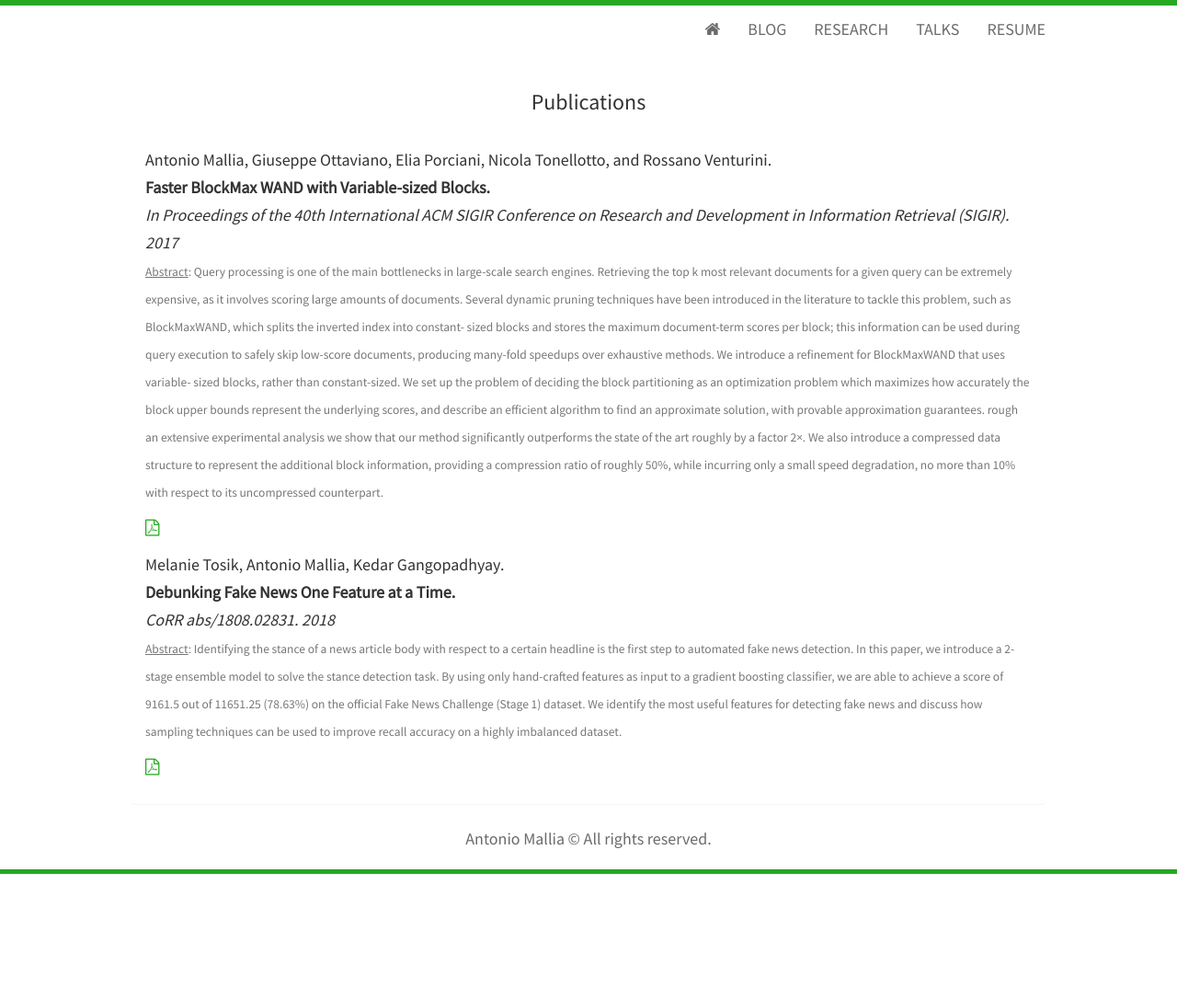
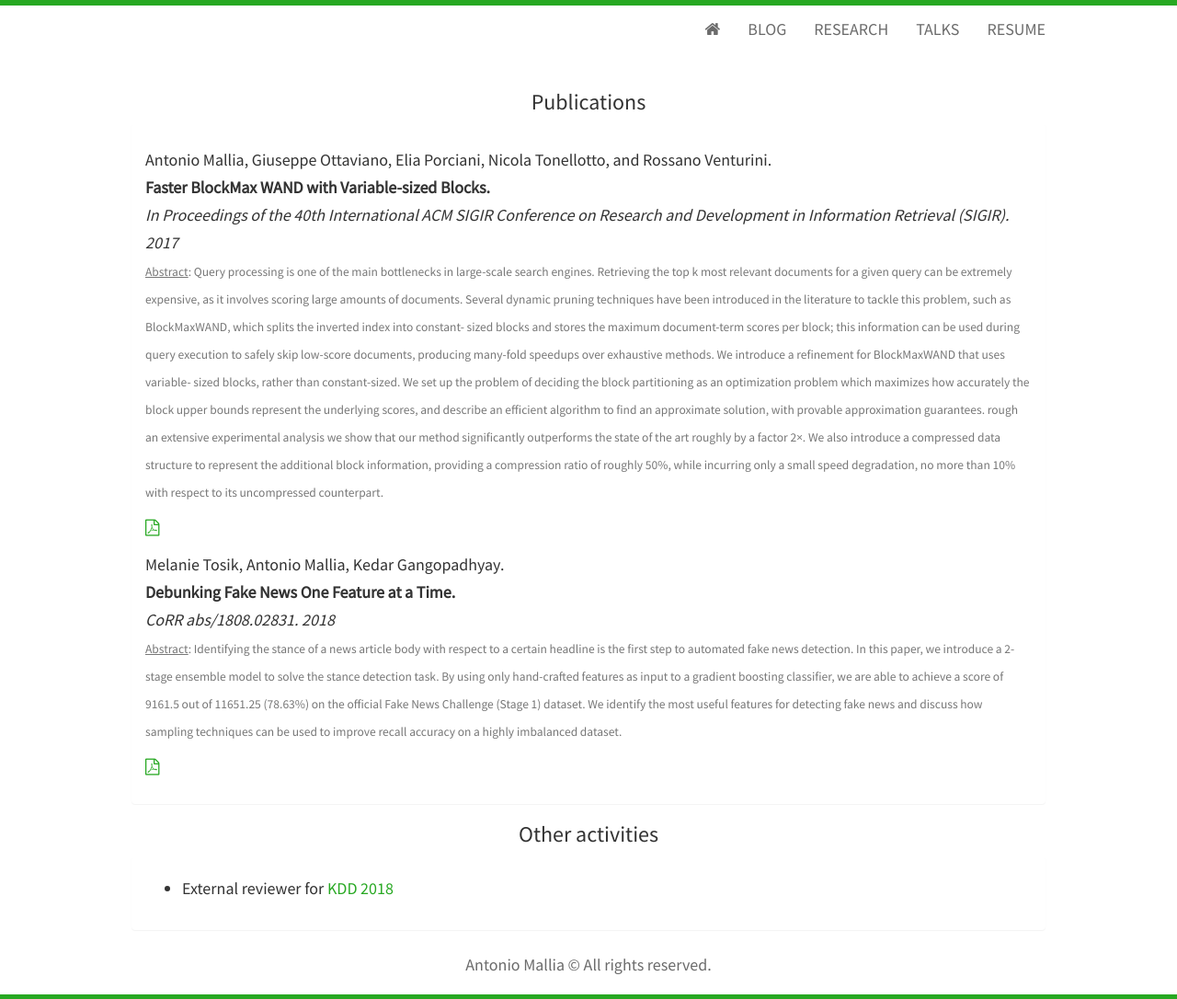
Before and after one commit to amallia/amallia.github.io, a Jekyll site: the page built from research.html, in a window 1280 px wide. Shown: the whole page at 92% size. Built offline with Jekyll 4.4.1, drawn with Linux system fonts in a browser that asks for light colours; nearby versions of some CDN libraries; before the commit the page ends 950 px from its top, so only the background shows below that.

Commit message:
Added other research activities

```diff
--- a/research.html
+++ b/research.html
@@ -4,8 +4,7 @@ title: Antonio Mallia's Blog
 ---
 
 <div class="container">
-<h3>Publications
-</h3>
+<h3>Publications</h3>
   <div class="panel panel-default">
     <div class="panel-body">
         <h5>
@@ -24,4 +23,13 @@ title: Antonio Mallia's Blog
         </h5>
 	</div>
   </div>
+<h3>Other activities</h3>
+  <div class="panel panel-default">
+    <div class="panel-body">
+        <ul>
+            <li>External reviewer for <a href="http://www.kdd.org/kdd2018/" target="_blank">KDD 2018</a></li>
+        </ul>
+
+    </div>
+  </div>
 </div>
```
